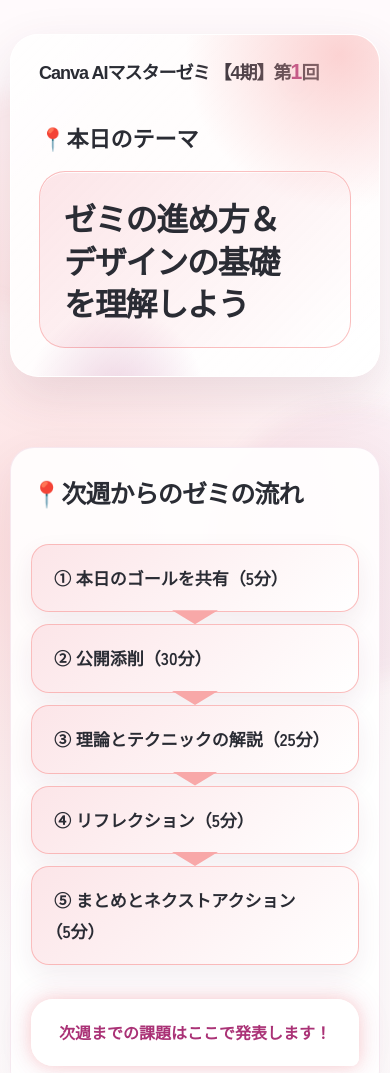
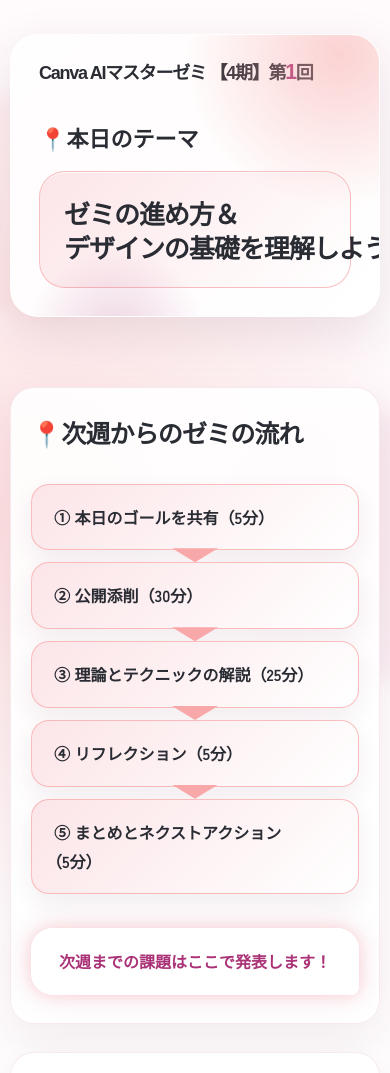
Before and after one commit to PenSapo/canva-ai-master-zemi, a plain HTML site: page index.html in a window 390 px wide. Shown: the top 1073 px of the page. Drawn offline with Linux system fonts and the light colour scheme.

Commit message:
Publish Canva AI master seminar page

```diff
--- a/index.html
+++ b/index.html
@@ -679,7 +679,111 @@
       *, *::before, *::after {
         scroll-behavior: auto !important;
         animation: none !important;
-     …593 tokens truncated…e h4 {
+        transition: none !important;
+      }
+      .reveal { opacity: 1; transform: none; }
+    }
+
+    /* タイトルは全幅で必ず1行表示 */
+    .hero-card .series {
+      white-space: nowrap !important;
+      word-break: keep-all !important;
+      overflow-wrap: normal !important;
+      text-wrap: nowrap !important;
+      font-size: clamp(18px, 4.15vw, 66px) !important;
+      letter-spacing: -.055em;
+    }
+
+
+    /* 不自然な途中改行を防ぐ */
+    h1, h2, h3, h4,
+    .series,
+    .theme-label,
+    .goal-box,
+    .accent-box,
+    .flow-step,
+    .speech,
+    .tool-card h4,
+    .tool-card p,
+    .price-chip,
+    .principle h4,
+    .principle p,
+    .link-row span,
+    .final p {
+      word-break: keep-all !important;
+      overflow-wrap: normal !important;
+      line-break: strict;
+      text-wrap: balance;
+    }
+
+    .series {
+      white-space: nowrap !important;
+      font-size: clamp(17px, 3.9vw, 62px) !important;
+      letter-spacing: -.06em !important;
+    }
+
+    .theme-box h1 {
+      font-size: clamp(28px, 4.4vw, 62px);
+      line-height: 1.28;
+    }
+
+    .goal-box,
+    .accent-box {
+      font-size: clamp(22px, 3vw, 38px);
+      line-height: 1.45;
+    }
+
+    .flow-step {
+      font-size: clamp(16px, 1.8vw, 21px);
+    }
+
+    .tool-card p,
+    .principle p,
+    .panel,
+    li {
+      word-break: keep-all;
+      overflow-wrap: anywhere;
+    }
+
+    .nowrap {
+      white-space: nowrap !important;
+      display: inline-block;
+    }
+
+    @media (max-width: 900px) {
+      .series {
+        font-size: clamp(16px, 3.55vw, 34px) !important;
+      }
+      .theme-box h1 {
+        font-size: clamp(26px, 5.8vw, 48px);
+      }
+    }
+
+    @media (max-width: 560px) {
+      .series {
+        font-size: clamp(14px, 3.75vw, 24px) !important;
+        letter-spacing: -.07em !important;
+      }
+      .theme-box h1,
+      .section-title,
+      .subsection h3,
+      .goal-box,
+      .accent-box {
+        word-break: keep-all !important;
+        overflow-wrap: normal !important;
+      }
+    }
+
+    @media (max-width: 700px) {
+      .principles {
+        grid-template-columns: repeat(2, minmax(0, 1fr)) !important;
+        gap: 10px;
+      }
+      .principle {
+        padding: 14px;
+        border-radius: 18px;
+      }
+      .principle h4 {
         font-size: clamp(20px, 5vw, 27px);
       }
       .principle p {
```
